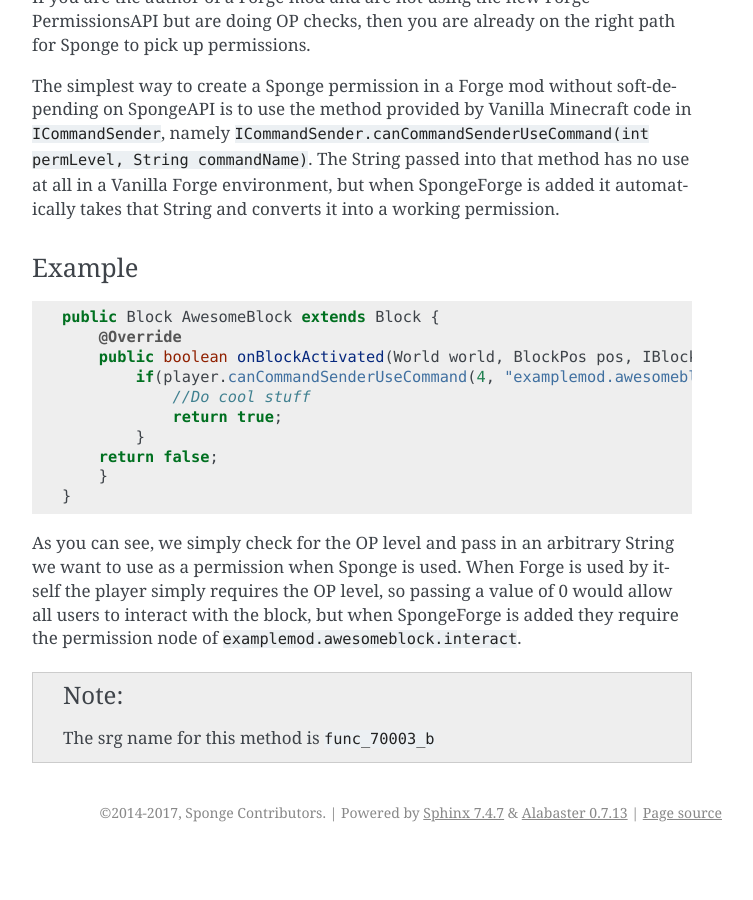
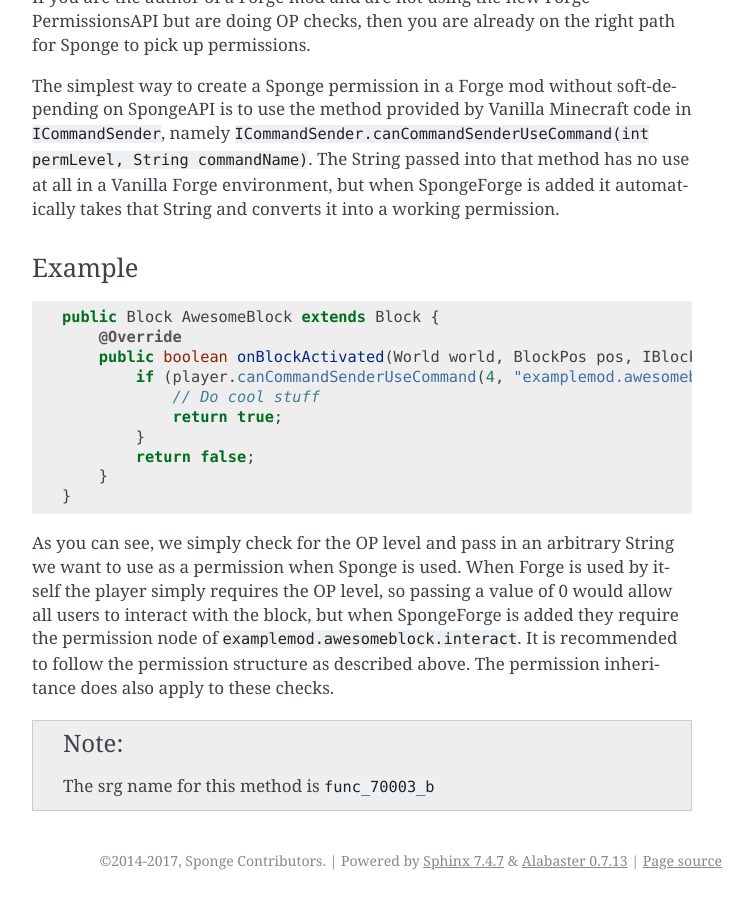
Before and after one commit to SpongePowered/SpongeDocs, a Sphinx documentation site: the page built from source/plugin/permissions.rst, in a window 1280 px wide and 900 px high, scrolled down 8860 px. Shown: the whole window, without its empty margins (388-1141 px from the left). Built offline with Sphinx 7.4.7, drawn with Linux system fonts in a browser that asks for light colours; pages that are not in the unit, such as notebooks, are missing from menus; cross-references to code outside the pages are shown as plain code; before the commit the page ends 9712 px from its top, so only the background shows below that.

Commit message:
Mention permission structure and inheritance.
Also include some code formatting

```diff
--- a/source/plugin/permissions.rst
+++ b/source/plugin/permissions.rst
@@ -390,17 +390,18 @@
     public Block AwesomeBlock extends Block {
         @Override
         public boolean onBlockActivated(World world, BlockPos pos, IBlockState state, EntityPlayer player, EnumFacing side, float hitX, float hitY, float hitZ) {
-            if(player.canCommandSenderUseCommand(4, "examplemod.awesomeblock.interact")) {
-                //Do cool stuff
+            if (player.canCommandSenderUseCommand(4, "examplemod.awesomeblock.interact")) {
+                // Do cool stuff
                 return true;
             }
-        return false;
+            return false;
         }
     }
 
 As you can see, we simply check for the OP level and pass in an arbitrary String we want to use as a permission when Sponge is used.
 When Forge is used by itself the player simply requires the OP level, so passing a value of 0 would allow all users to interact with
 the block, but when SpongeForge is added they require the permission node of ``examplemod.awesomeblock.interact``.
+It is recommended to follow the permission structure as described above. The permission inheritance does also apply to these checks.
 
 .. note::
 
```
